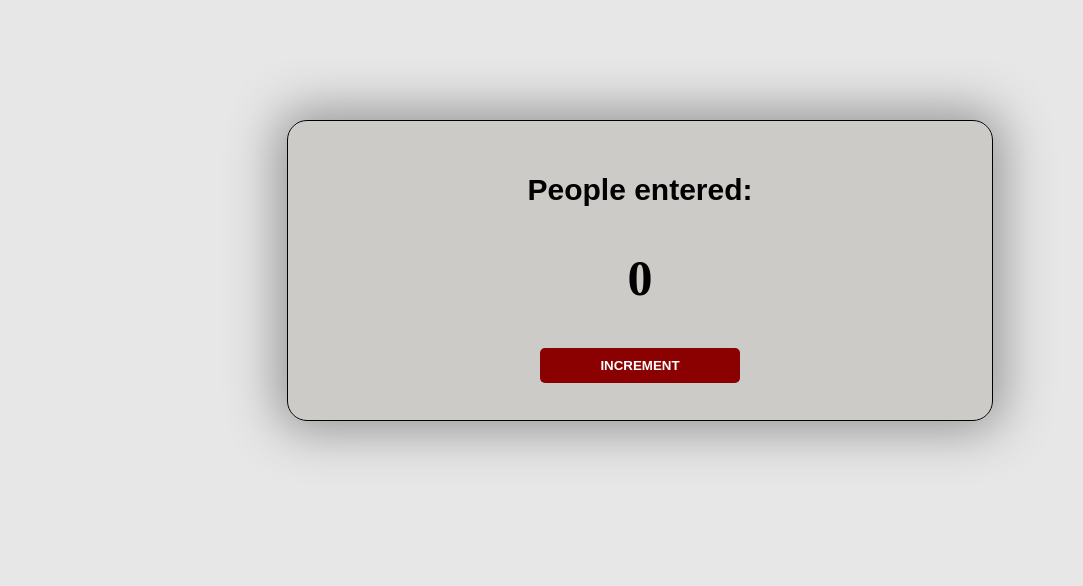
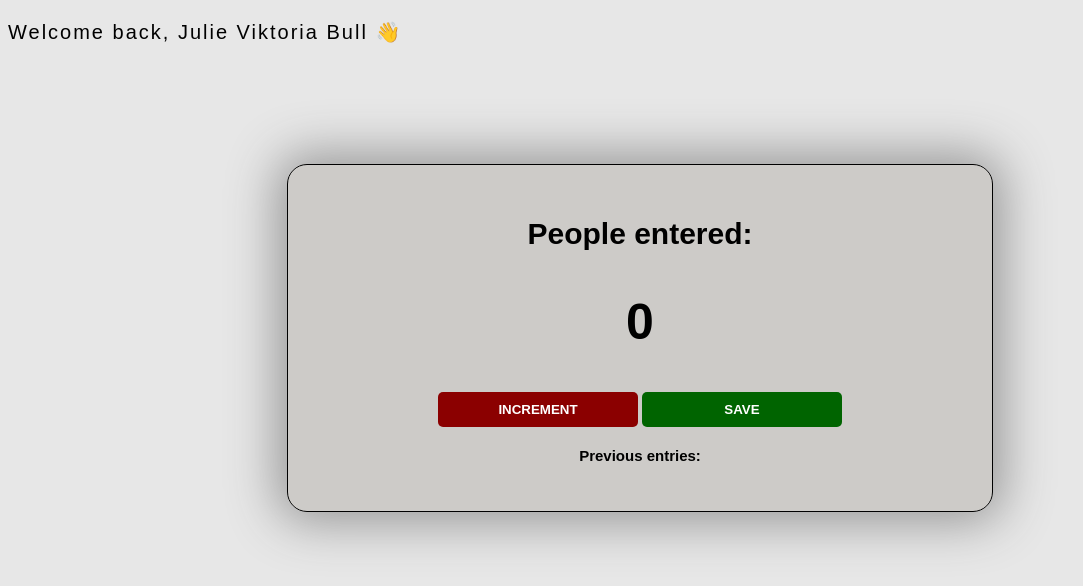
Before and after one commit to julieviktoria/Passenger-Counter-App, a plain HTML site: page Passenger Counter App/index.html in a window 1280 px wide. Shown: the whole page, without its empty margins (0-1083 px from the left). Drawn offline with Linux system fonts and the light colour scheme.

Commit message:
:dizzy: new functions

```diff
--- a/Passenger Counter App/css/style.css
+++ b/Passenger Counter App/css/style.css
@@ -39,6 +39,14 @@ button {
 
 .box h2 {
 	font-size: 50px;
+	font-family: Arial, Helvetica, sans-serif;
+}
+
+#welcome-el {
+	font-size: 20px;
+	font-family: Arial, Helvetica, sans-serif;
+	color: black;
+	letter-spacing: 2px;
 }
 
 .box #increment-btn {
@@ -51,3 +59,9 @@ button {
 #save-btn {
 	background: darkgreen;
 }
+
+#save-el {
+	font-family: Arial, Helvetica, sans-serif;
+	font-size: 15px;
+	font-weight: bold;
+}
--- a/Passenger Counter App/index.html
+++ b/Passenger Counter App/index.html
@@ -9,11 +9,16 @@
 	</head>
 
 	<body>
+		<p id="welcome-el"></p>
+
 		<div class="box">
 			<h1>People entered:</h1>
 			<h2 id="count-el">0</h2>
 			<button id="increment-btn" onclick="increment()">INCREMENT</button>
+			<button id="save-btn" onclick="save()">SAVE</button>
+			<p id="save-el">Previous entries:</p>
 		</div>
+
 		<script src="js/script.js"></script>
 	</body>
 </html>
--- a/Passenger Counter App/js/script.js
+++ b/Passenger Counter App/js/script.js
@@ -24,14 +24,25 @@
 
 //console.log(bonusPoints)
 
+let welcomeEl = document.getElementById('welcome-el')
+
+let name = "Julie Viktoria Bull "
+let greeting = "Welcome back, "
+
+welcomeEl.innerText = greeting + name + "👋"
+
+let count = 0
+let saveEl = document.getElementById('save-el')
 let countEl = document.getElementById('count-el')
 
-console.log(countEl)
+function increment() {
+    count += 1
+    countEl.textContent = count
+}
 
-let count = 0
-
-function increment() {
-    count = count + 1
-    countEl.innerText = count
-
+function save() {
+    let countStr = count + " - "
+    saveEl.textContent += countStr
+    countEl.textContent = 0
+    count = 0
 }
```
